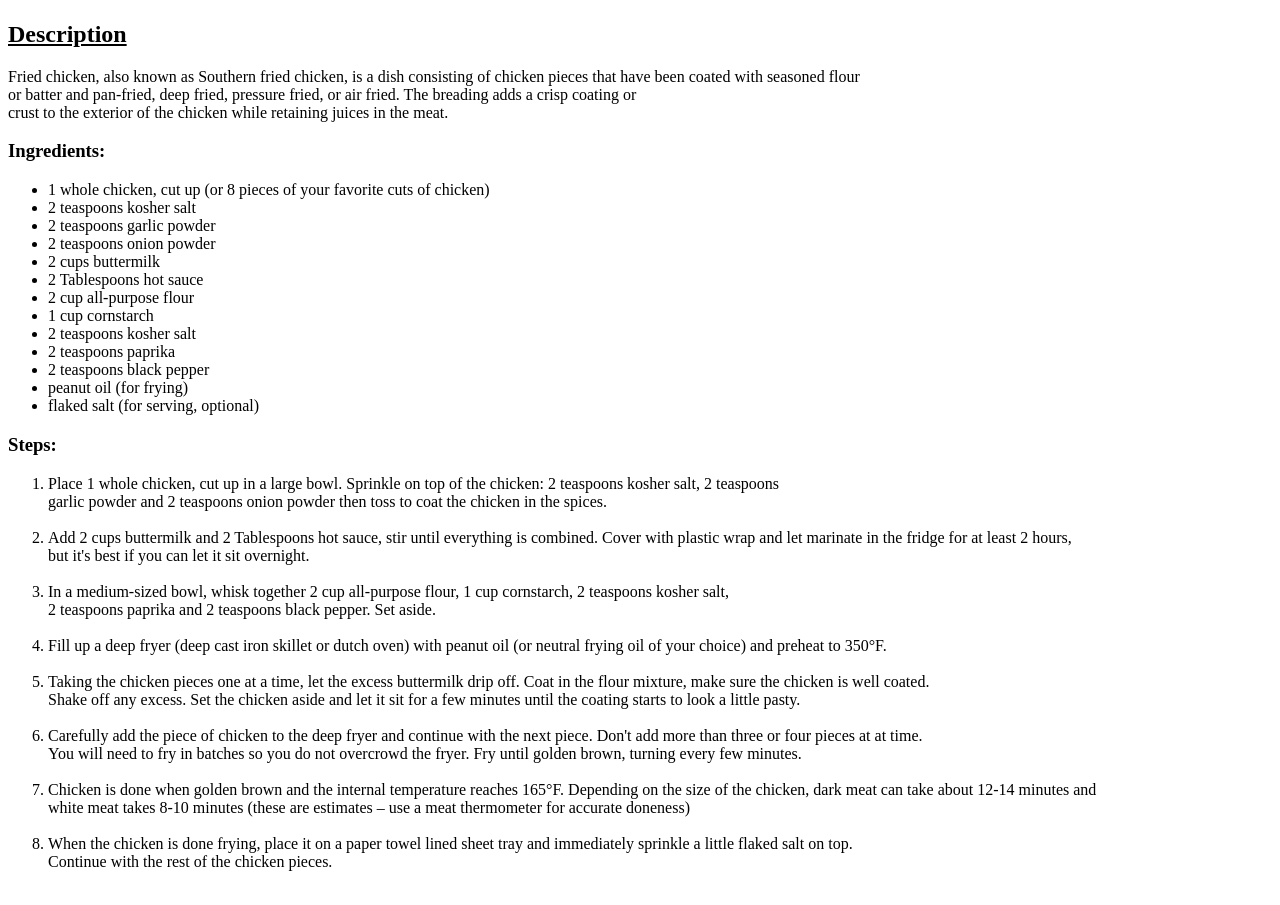
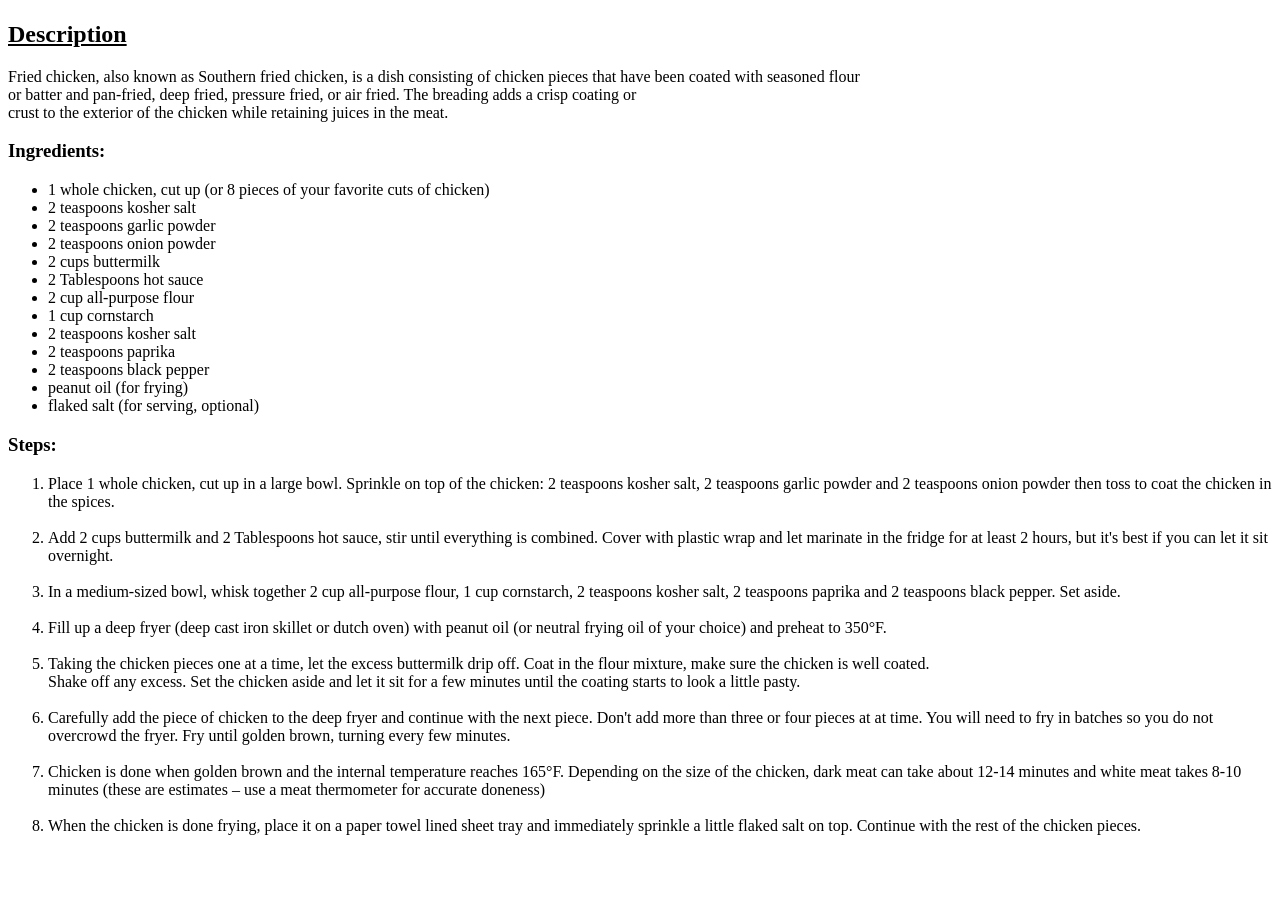
Before and after one commit to 1Cahrl/odin-recipes, a plain HTML site: page recipes/fried-chicken.html in a window 1280 px wide. Shown: the part 383-1288 px from the top of the page. After the commit the page ends 1252 px from the top, so only its background shows below. Drawn offline with Linux system fonts and the light colour scheme.

Commit message:
Make additional line break changes to fried-chicken

```diff
--- a/recipes/fried-chicken.html
+++ b/recipes/fried-chicken.html
@@ -37,13 +37,13 @@
 
 <h3>Steps:</h3>
     <ol>
-        <li>Place 1 whole chicken, cut up in a large bowl. Sprinkle on top of the chicken: 2 teaspoons kosher salt, 2 teaspoons<br>
+        <li>Place 1 whole chicken, cut up in a large bowl. Sprinkle on top of the chicken: 2 teaspoons kosher salt, 2 teaspoons
             garlic powder and 2 teaspoons onion powder then toss to coat the chicken in the spices.</li><br>
 
         <li>Add 2 cups buttermilk and 2 Tablespoons hot sauce, stir until everything is combined.
-            Cover with plastic wrap and let marinate in the fridge for at least 2 hours,<br> but it's best if you can let it sit overnight.</li><br>
+            Cover with plastic wrap and let marinate in the fridge for at least 2 hours, but it's best if you can let it sit overnight.</li><br>
 
-        <li>In a medium-sized bowl, whisk together 2 cup all-purpose flour, 1 cup cornstarch, 2 teaspoons kosher salt,<br>
+        <li>In a medium-sized bowl, whisk together 2 cup all-purpose flour, 1 cup cornstarch, 2 teaspoons kosher salt,
             2 teaspoons paprika and 2 teaspoons black pepper. Set aside.</li><br>
 
         <li>Fill up a deep fryer (deep cast iron skillet or dutch oven) with peanut oil (or neutral frying oil of your choice)
@@ -53,14 +53,14 @@
             <br>Shake off any excess. Set the chicken aside and let it sit for a few minutes until the coating starts to look a little pasty.</li><br>
 
         <li>Carefully add the piece of chicken to the deep fryer and continue with the next piece. Don't add more than three or four pieces at at time.
-            <br>You will need to fry in batches so you do not overcrowd the fryer. Fry until golden brown, turning every few minutes.</li><br>
+            You will need to fry in batches so you do not overcrowd the fryer. Fry until golden brown, turning every few minutes.</li><br>
 
         <li>Chicken is done when golden brown and the internal temperature reaches 165°F. Depending on the size of the chicken,
-            dark meat can take about 12-14 minutes and<br> white meat takes 8-10 minutes
+            dark meat can take about 12-14 minutes and white meat takes 8-10 minutes
             (these are estimates – use a meat thermometer for accurate doneness)</li><br>
 
         <li>When the chicken is done frying, place it on a paper towel lined sheet tray and immediately sprinkle a little flaked salt on top.
-            <br>Continue with the rest of the chicken pieces.</li><br>
+            Continue with the rest of the chicken pieces.</li><br>
     </ol>
 
 
```
